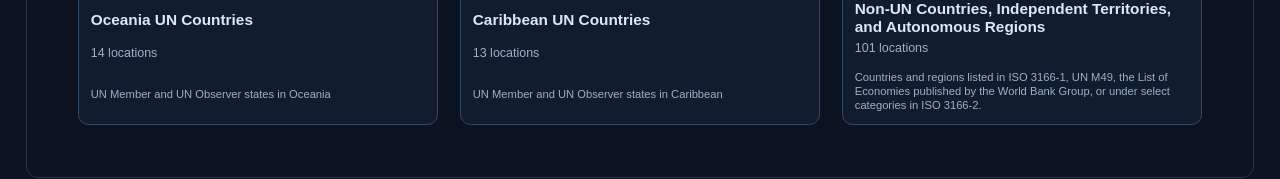
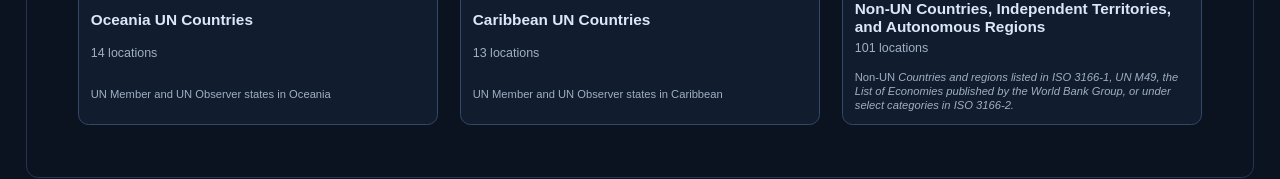
Before and after one commit to phaeax-a01/TerraDash, a React (Vite) app: page / in a window 1280 px wide. Shown: the part 986-1165 px from the top of the page. Built offline with nearby package versions, Linux system fonts and the light colour scheme.

Commit message:
fix: style Non-UN description copy
Co-authored-by: Thoon <25391678cc301312df31ebb19db1e238dd5da25ae7a2829e73158783155a16c1>

```diff
--- a/src/QuizPlayer.tsx
+++ b/src/QuizPlayer.tsx
@@ -47,10 +47,19 @@ type QuizPlayerProps = {
 };
 
 type FeedbackTone = 'correct' | 'incorrect' | 'missed' | '';
-function quizDescription(quiz: QuizOption): string {
+function quizDescription(quiz: QuizOption): ReactNode {
   if (quiz.id === 'world') return 'All UN Member and UN Observer states';
   if (quiz.id === 'non-un') {
-    return 'Countries and regions listed in ISO 3166-1, UN M49, the List of Economies published by the World Bank Group, or under select categories in ISO 3166-2.';
+    return (
+      <>
+        Non-UN{' '}
+        <em>
+          Countries and regions listed in ISO 3166-1, UN M49, the List of
+          Economies published by the World Bank Group, or under select
+          categories in ISO 3166-2.
+        </em>
+      </>
+    );
   }
   const region = quiz.name.replace(/ UN Countries$/, '');
   return `UN Member and UN Observer states in ${region}`;
```
Also changed, not shown: 1 other file (tests, documents, lock files or other folders).
